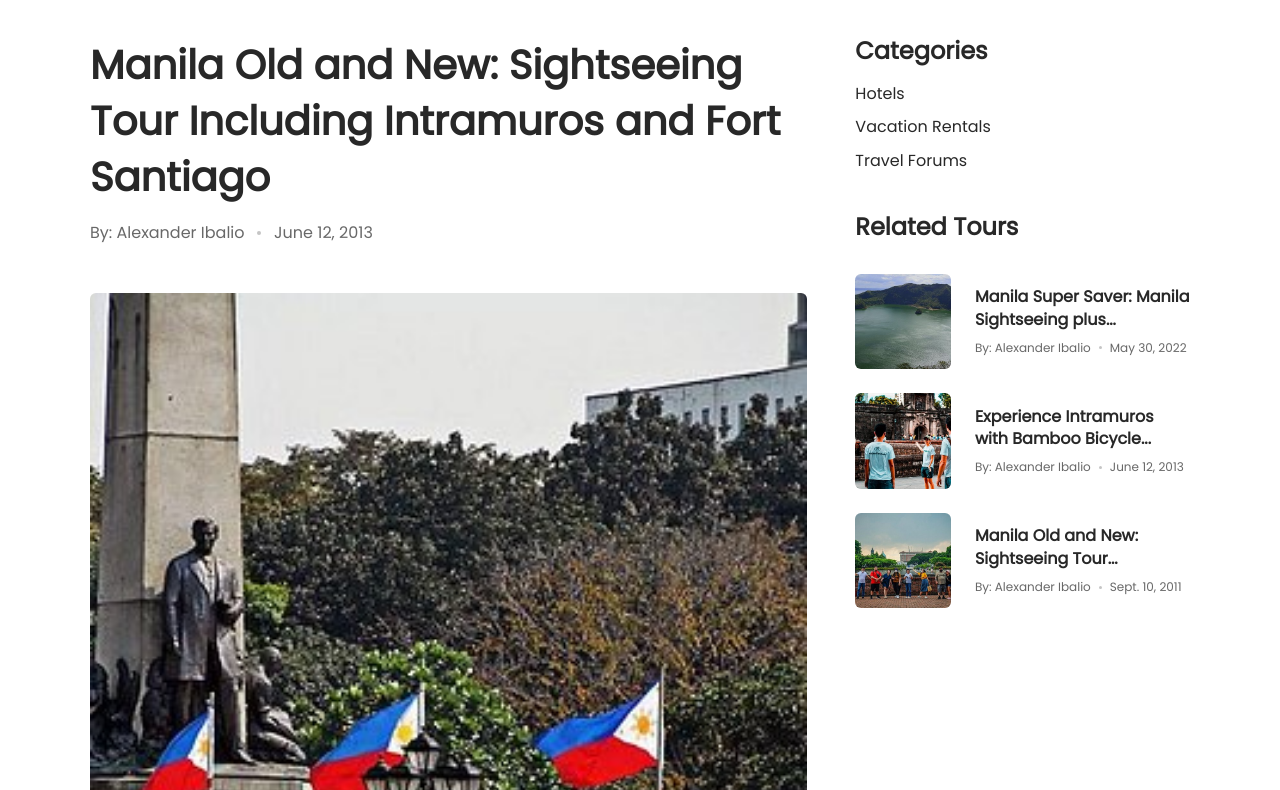
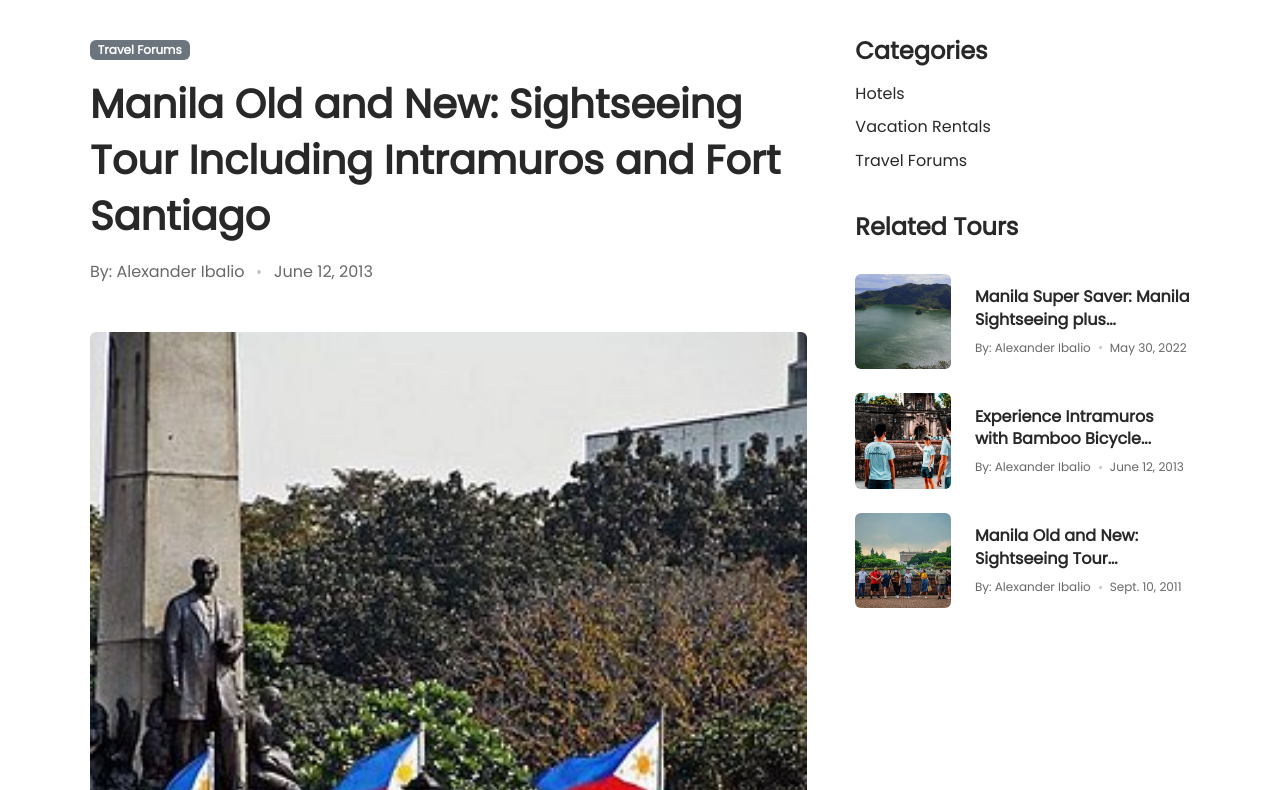
Before and after one commit to trietrade/trip-directory, a website: page details.html in a window 1280 px wide. Shown: the part 69-859 px from the top of the page. Drawn offline with nearby package versions, Linux system fonts and the light colour scheme.

Commit message:
add category badge in product details

```diff
--- a/details.html
+++ b/details.html
@@ -71,6 +71,9 @@
             <div class="container">
                 <div class="row pt-4 g-5">
                     <div class="col-xl-8">
+
+                        <span class="badge bg-secondary mb-3">Travel Forums</span>
+
                         <h1 class="post-title">Manila Old and New: Sightseeing Tour Including Intramuros and Fort Santiago</h1>
 
                         <div class="post-context">
```
